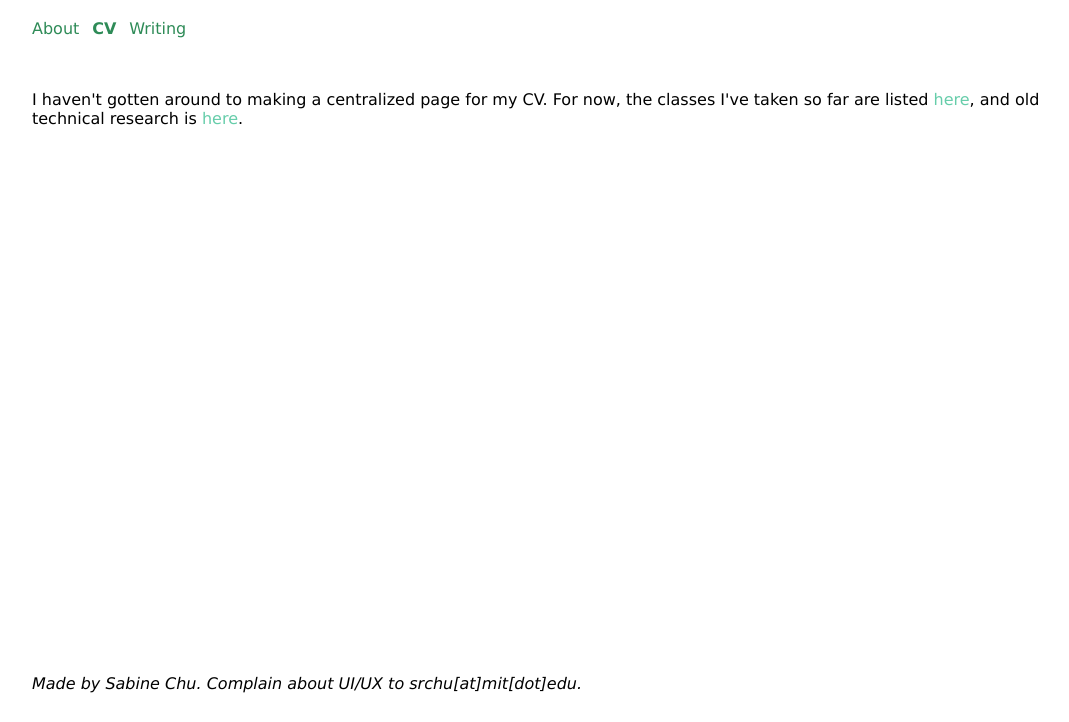
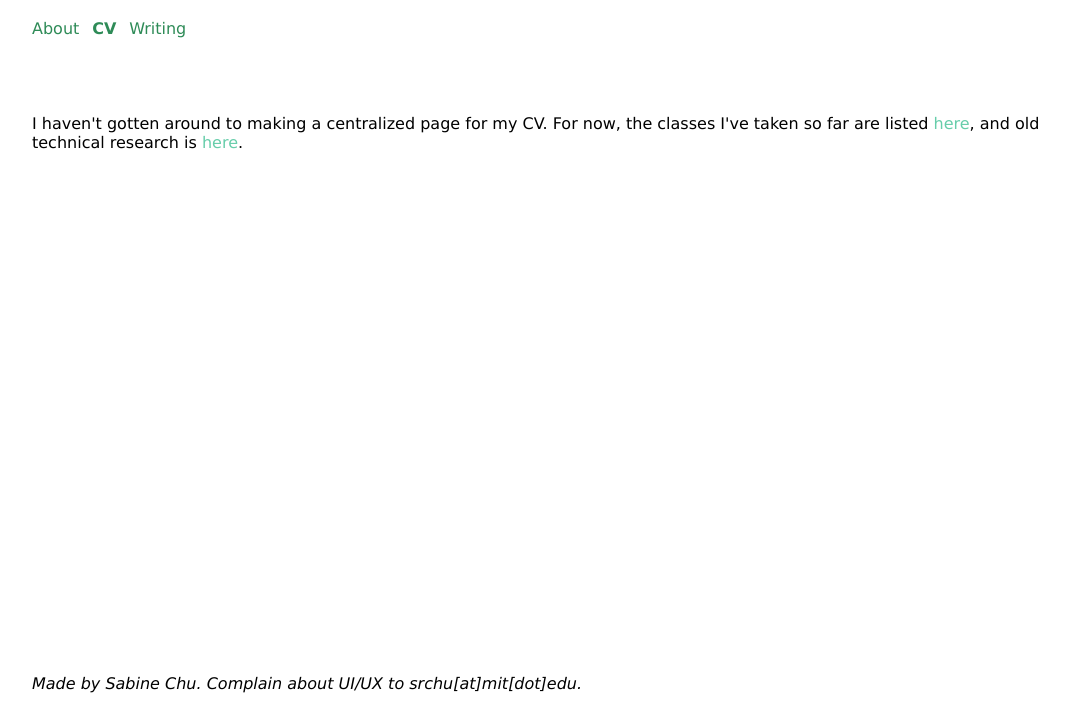
Before and after one commit to wanapunchu/wanapunchu.github.io, a plain HTML site: page cv/index.html in a window 1280 px wide. Shown: the part 78-800 px from the top of the page, without its empty margins (96-1165 px from the left). Drawn offline with Linux system fonts and the light colour scheme.

Commit message:
Update styles.css

```diff
--- a/styles.css
+++ b/styles.css
@@ -64,8 +64,8 @@ body {
     position: fixed;
     left: 10%;
     width: 80%;
-    top: 19%;
-    height: 73%;
+    top: 22%;
+    height: 70%;
     overflow-y: auto;
   }
 
```
